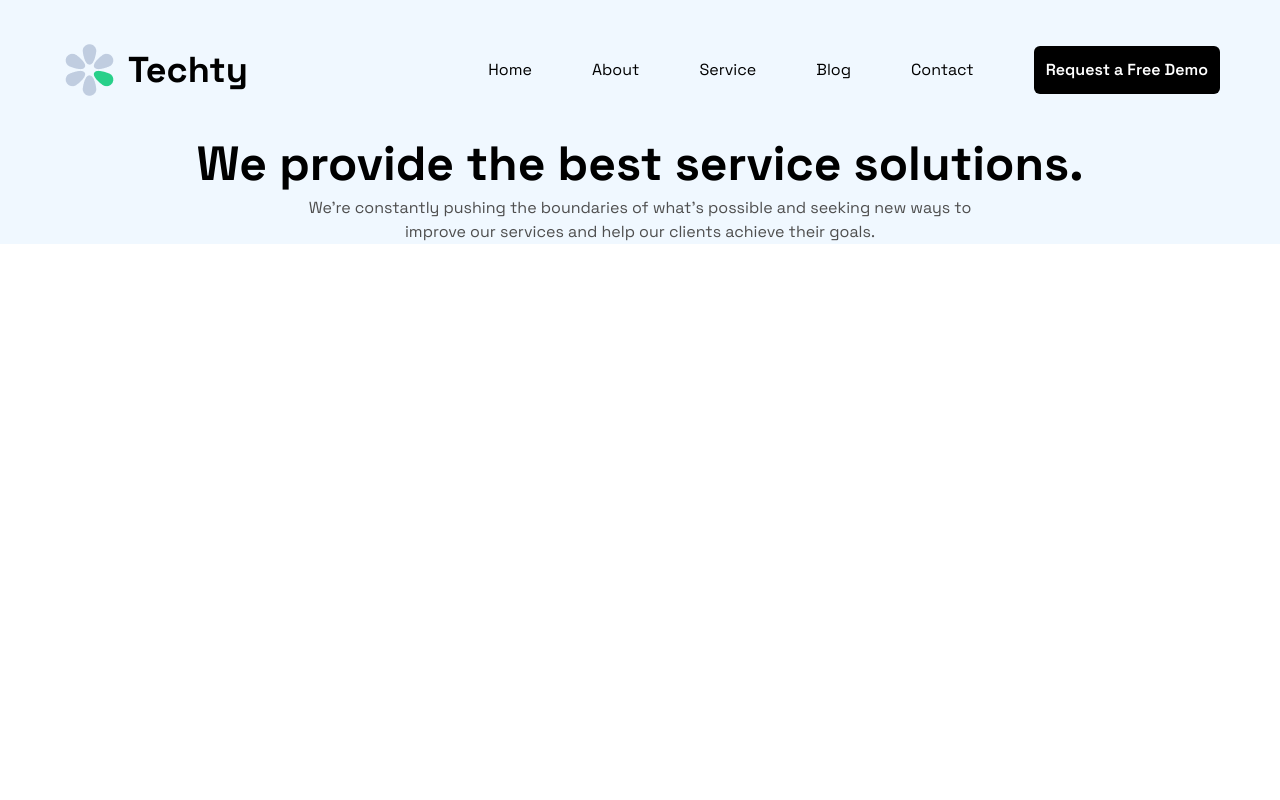
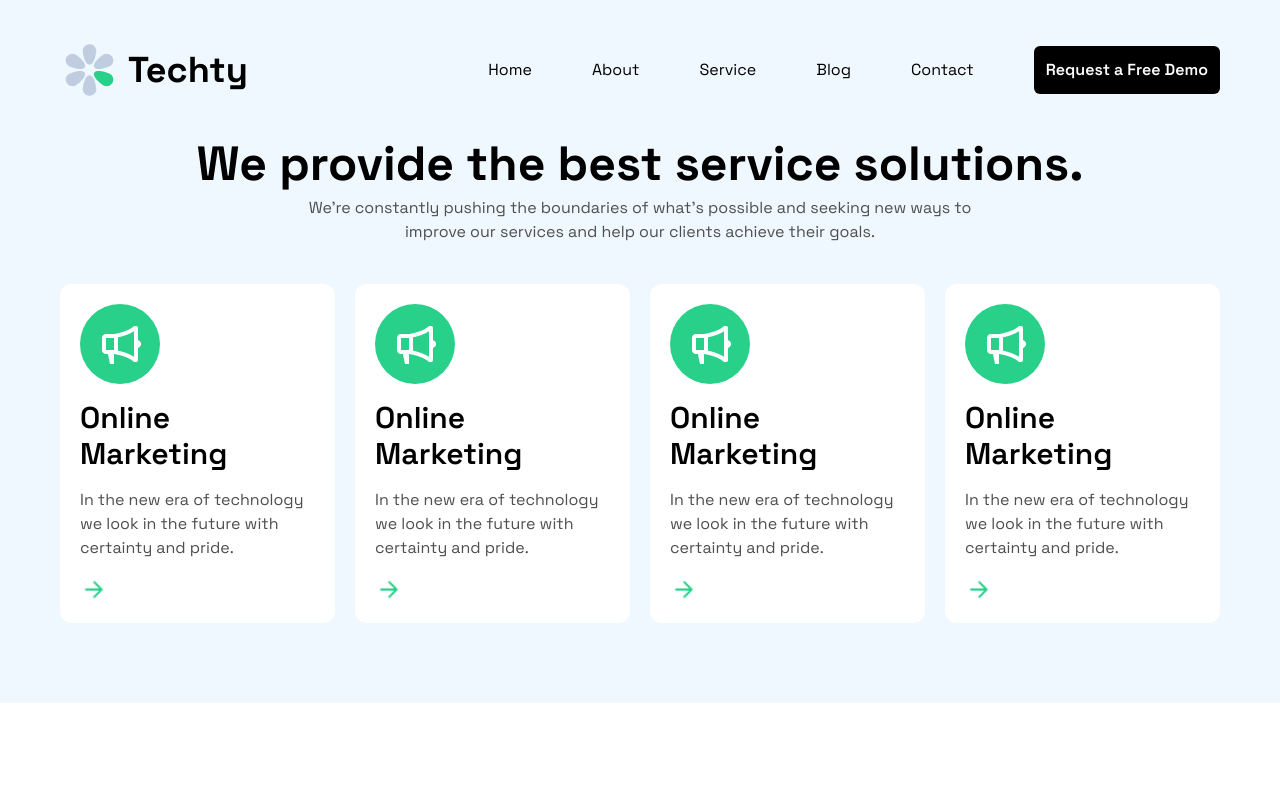
Before and after one commit to Wallychi/techty, a React (Vite) app: page /service in a window 1280 px wide. Shown: the top 800 px of the page. Built offline with nearby package versions, Linux system fonts and the light colour scheme.

Commit message:
Added the sub_main component to the Service page

```diff
--- a/src/pages/Service.jsx
+++ b/src/pages/Service.jsx
@@ -1,12 +1,14 @@
 import React from 'react'
 import NavBar from '../components/NavBar'
 import Footer from '../components/Footer'
+import Sub_Main from '../components/Sub_Main'
 
 const Service = () => {
   return (
     <section className='flex flex-col justify-between min-w-full h-screen font-space'>
       <div className='bg-[#F0F8FF]'>
         <NavBar />
+
         <div className='flex flex-col items-center gap-2'>
           <h1 className='text-5xl font-bold'>We provide the best service solutions.</h1>
           <p className='text-center text-[#4E4E4E]'>
@@ -15,7 +17,45 @@ const Service = () => {
           </p>
         </div>
 
+        <div className='grid grid-cols-4 gap-5 mx-15 mt-10 mb-20 '>
+          <div className='flex flex-col bg-white rounded-xl p-5 gap-4'>
+            <div className='flex justify-center w-[80px] rounded-full bg-[#28D08A]'>
+              <img src='/icons/speaker.png' alt='Speaker icon' className='p-2 my-2' />
+            </div>
+            <h1 className='text-3xl font-semibold'>Online Marketing</h1>
+            <p className='text-[#4E4E4E]'>In the new era of technology<br /> we look in the future with<br /> certainty and pride.</p>
+            <img src='/icons/arrowleft.png' alt='Arrow left' className='w-7' />
+          </div>
+
+          <div className='flex flex-col bg-white rounded-xl p-5 gap-4'>
+            <div className='flex justify-center w-[80px] rounded-full bg-[#28D08A]'>
+              <img src='/icons/speaker.png' alt='Speaker icon' className='p-2 my-2' />
+            </div>
+            <h1 className='text-3xl font-semibold'>Online Marketing</h1>
+            <p className='text-[#4E4E4E]'>In the new era of technology<br /> we look in the future with<br /> certainty and pride.</p>
+            <img src='/icons/arrowleft.png' alt='Arrow left' className='w-7' />
+          </div>
+
+          <div className='flex flex-col bg-white rounded-xl p-5 gap-4'>
+            <div className='flex justify-center w-[80px] rounded-full bg-[#28D08A]'>
+              <img src='/icons/speaker.png' alt='Speaker icon' className='p-2 my-2' />
+            </div>
+            <h1 className='text-3xl font-semibold'>Online Marketing</h1>
+            <p className='text-[#4E4E4E]'>In the new era of technology<br /> we look in the future with<br /> certainty and pride.</p>
+            <img src='/icons/arrowleft.png' alt='Arrow left' className='w-7' />
+          </div>
+
+          <div className='flex flex-col bg-white rounded-xl p-5 gap-4'>
+            <div className='flex justify-center w-[80px] rounded-full bg-[#28D08A]'>
+              <img src='/icons/speaker.png' alt='Speaker icon' className='p-2 my-2' />
+            </div>
+            <h1 className='text-3xl font-semibold'>Online Marketing</h1>
+            <p className='text-[#4E4E4E]'>In the new era of technology<br /> we look in the future with<br /> certainty and pride.</p>
+            <img src='/icons/arrowleft.png' alt='Arrow left' className='w-7' />
+          </div>
+        </div>
       </div>
+      <Sub_Main />
 
     </section>
   )
```
